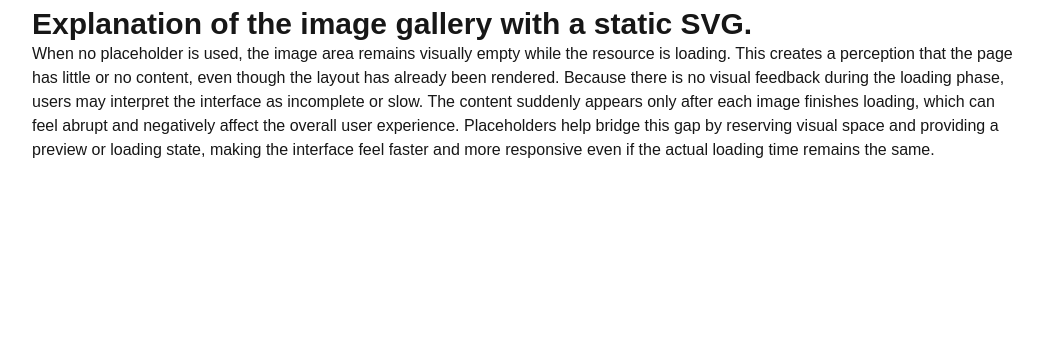
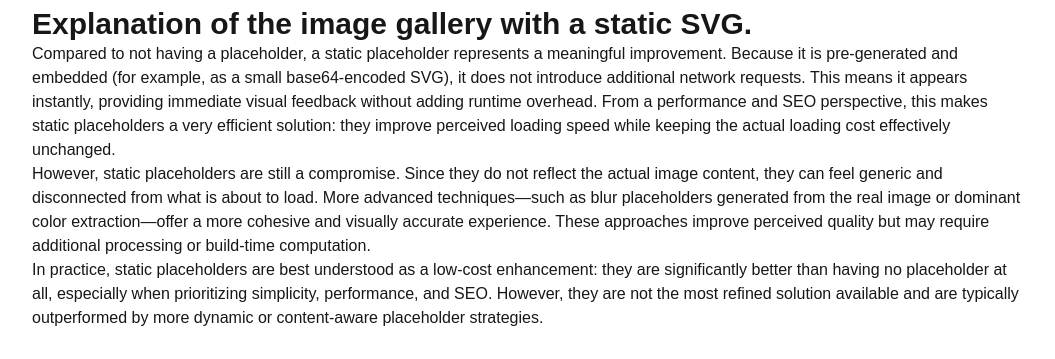
Before and after one commit to DarkKingpro10/imgs-placeholder-test-next, a Next.js app: page /static in a window 1280 px wide. Shown: the part 928-1287 px from the top of the page, without its empty margins (112-1167 px from the left). Before the commit the page ends 1122 px from the top, so only its background shows below. Built offline with nearby package versions, Linux system fonts and the light colour scheme.

Commit message:
feat: mejorando explicación en metodos de placeholder estatico y nulo

```diff
--- a/src/app/no-placeholder/page.tsx
+++ b/src/app/no-placeholder/page.tsx
@@ -2,11 +2,34 @@ import HeaderPage from "@/shared/ui/header-page";
 import Image from "next/image";
 
 export const dynamic = "force-dynamic";
+export const metadata = {
+	title: "No Image Placeholder in Next.js | UX Impact & Performance Trade-offs",
+	description:
+		"Explore how rendering images without placeholders affects user experience and perceived performance in Next.js. Learn why empty loading states can hurt UX and how simple placeholders improve it.",
+	keywords: [
+		"Next.js Image",
+		"no placeholder images",
+		"image loading UX",
+		"perceived performance",
+		"web performance optimization",
+		"lazy loading images",
+		"Next.js performance tips",
+	],
+	openGraph: {
+		title: "No Placeholder vs Placeholder in Next.js",
+		description:
+			"A real-world example of image loading without placeholders and its impact on perceived performance and UX.",
+		type: "article",
+	},
+	alternates: {
+		canonical: "/no-placeholder",
+	},
+};
 
 export default function Page() {
 	return (
 		<>
-			<HeaderPage title="No Placeholder"/>
+			<HeaderPage title="No Placeholder" />
 			<section className="grid grid-cols-1 gap-3 md:grid-cols-3 lg:grid-cols-4">
 				{Array.from({ length: 12 }).map((_, i) => (
 					<div
@@ -30,15 +53,33 @@ export default function Page() {
 				</h2>
 				<p>
 					When no placeholder is used, the image area remains visually empty
-					while the resource is loading. This creates a perception that the page
-					has little or no content, even though the layout has already been
-					rendered. Because there is no visual feedback during the loading
-					phase, users may interpret the interface as incomplete or slow. The
-					content suddenly appears only after each image finishes loading, which
-					can feel abrupt and negatively affect the overall user experience.
-					Placeholders help bridge this gap by reserving visual space and
-					providing a preview or loading state, making the interface feel faster
-					and more responsive even if the actual loading time remains the same.
+					while the resource is loading. Although the layout is already rendered
+					and space is reserved, the absence of visual feedback creates a
+					perception that the page lacks content or has not finished loading.
+				</p>
+
+				<p>
+					This empty state can negatively impact perceived performance. Users
+					often interpret blank areas as a sign of slowness or incomplete
+					rendering, even when the actual loading time is acceptable. The sudden
+					appearance of images once they finish loading can also feel abrupt and
+					visually jarring.
+				</p>
+
+				<p>
+					From a technical perspective, this approach is efficient because it
+					introduces no additional processing, markup, or network overhead.
+					However, the trade-off is purely experiential: while performance
+					metrics may remain optimal, the lack of intermediate visual feedback
+					leads to a weaker user experience.
+				</p>
+
+				<p>
+					In practice, this approach is rarely ideal for image-heavy interfaces.
+					Even a simple static placeholder can significantly improve perceived
+					responsiveness without adding meaningful cost, making the “no
+					placeholder” strategy generally the least favorable option among
+					modern image loading techniques.
 				</p>
 			</section>
 		</>
--- a/src/app/static/page.tsx
+++ b/src/app/static/page.tsx
@@ -3,10 +3,25 @@ import { generateBlurPlaceholderSVG } from "@/shared/utils/utils";
 import { Metadata } from "next";
 import Image from "next/image";
 
-const metadata: Metadata = {
-	title: "Static Placeholder",
+export const metadata = {
+	title: "Image Gallery Without Placeholder | UX & Performance Analysis",
 	description:
-		"This page shows a static placeholder that is pre-configured and doesn't change, this technique is the most basic and simple to implement, but it doesn't provide a good user experience since the placeholder doesn't match the image that is going to be loaded, this can be solved by using a more advanced technique like skeleton or blur placeholders",
+		"Learn the impact of not using image placeholders in Next.js. Understand how empty loading states affect UX, perceived performance, and why static placeholders can be a zero-cost improvement.",
+	keywords: [
+		"Next.js images",
+		"no placeholder",
+		"image loading UX",
+		"web performance",
+		"SEO optimization",
+		"lazy loading images",
+		"image placeholders comparison",
+	],
+	openGraph: {
+		title: "No Placeholder vs Static Placeholder in Next.js",
+		description:
+			"A practical comparison showing how skipping placeholders impacts user experience and perceived performance in image-heavy interfaces.",
+		type: "article",
+	},
 };
 
 // Static placeholders are pre-configured and don't change. Generate a larger,
@@ -42,16 +57,33 @@ export default function StaticPlaceholder() {
 					Explanation of the image gallery with a static SVG.
 				</h2>
 				<p>
-					When no placeholder is used, the image area remains visually empty
-					while the resource is loading. This creates a perception that the page
-					has little or no content, even though the layout has already been
-					rendered. Because there is no visual feedback during the loading
-					phase, users may interpret the interface as incomplete or slow. The
-					content suddenly appears only after each image finishes loading, which
-					can feel abrupt and negatively affect the overall user experience.
-					Placeholders help bridge this gap by reserving visual space and
-					providing a preview or loading state, making the interface feel faster
-					and more responsive even if the actual loading time remains the same.
+					Compared to not having a placeholder, a static placeholder represents
+					a meaningful improvement. Because it is pre-generated and embedded
+					(for example, as a small base64-encoded SVG), it does not introduce
+					additional network requests. This means it appears instantly,
+					providing immediate visual feedback without adding runtime overhead.
+					From a performance and SEO perspective, this makes static placeholders
+					a very efficient solution: they improve perceived loading speed while
+					keeping the actual loading cost effectively unchanged.
+				</p>
+
+				<p>
+					However, static placeholders are still a compromise. Since they do not
+					reflect the actual image content, they can feel generic and
+					disconnected from what is about to load. More advanced techniques—such
+					as blur placeholders generated from the real image or dominant color
+					extraction—offer a more cohesive and visually accurate experience.
+					These approaches improve perceived quality but may require additional
+					processing or build-time computation.
+				</p>
+
+				<p>
+					In practice, static placeholders are best understood as a low-cost
+					enhancement: they are significantly better than having no placeholder
+					at all, especially when prioritizing simplicity, performance, and SEO.
+					However, they are not the most refined solution available and are
+					typically outperformed by more dynamic or content-aware placeholder
+					strategies.
 				</p>
 			</section>
 		</>
```
